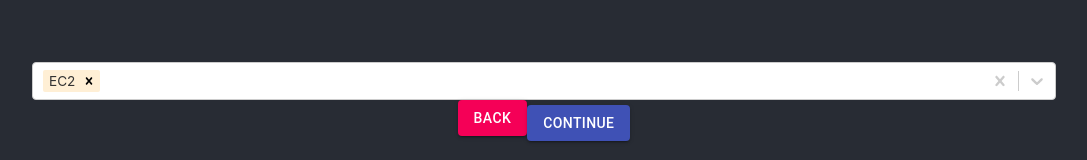
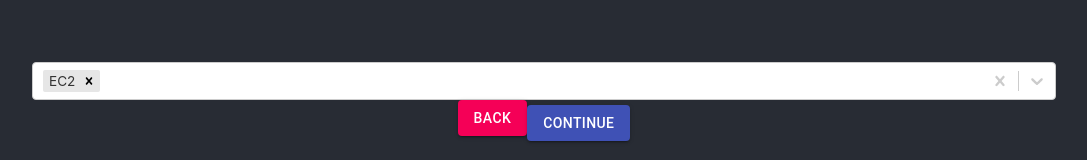
Before and after one commit to sauskekan/aws-watchtower, a React (Create React App) app: page / in a window 1280 px wide. Both pictures are taken after a click on the button "CONTINUE". Shown: the part 296-456 px from the top of the page, without its empty margins (96-1183 px from the left). Built offline with nearby package versions, Linux system fonts and the light colour scheme.

Commit message:
red color for style

```diff
--- a/src/components/Services.js
+++ b/src/components/Services.js
@@ -4,17 +4,16 @@ import Dialog from '@material-ui/core/Dialog';
 import AppBar from '@material-ui/core/AppBar';
 import { ThemeProvider as MuiThemeProvider } from '@material-ui/core/styles';
 import Button from '@material-ui/core/Button';
+import { makeStyles } from "@material-ui/core/styles";
 import options from "./Options";
 import "./App.css";
 
-const styles = {
-  multiValue: styles => {
-    return {
-      ...styles,
-      backgroundColor: "papayawhip"
-    };
-  }
-};
+const styles = theme => ({
+    root: {
+      backgroundColor: "red"
+    }
+  });
+
 class Services extends Component {
     continue = e => {
         e.preventDefault();
```
